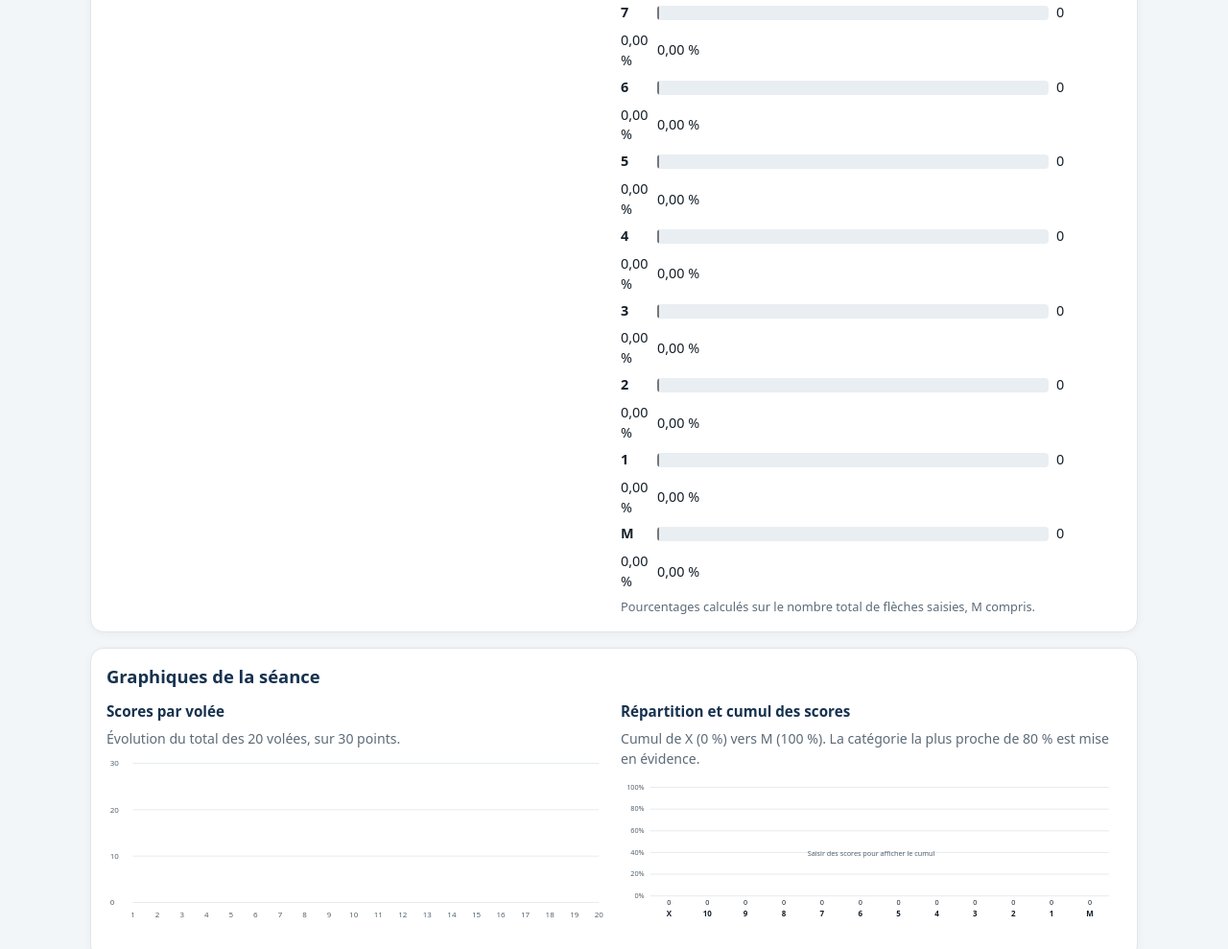
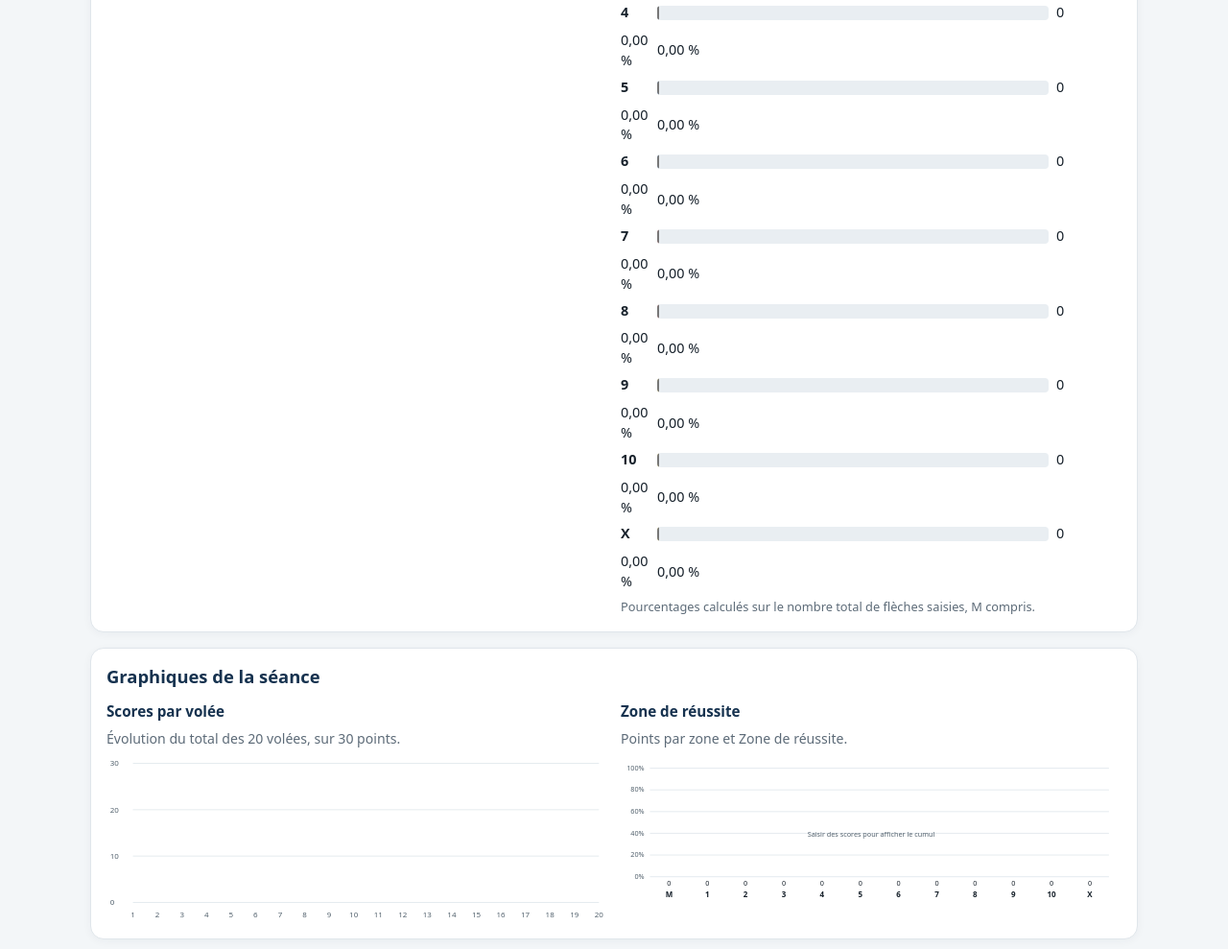
Before and after one commit to Madaste/Feuille-de-marque-clavier-, a plain HTML site: page index.html in a window 1280 px wide. Shown: the part 2909-3898 px from the top of the page at 96% size. Drawn offline with Linux system fonts and the light colour scheme.

Commit message:
Add files via upload

```diff
--- a/index.html
+++ b/index.html
@@ -663,8 +663,8 @@ footer{font-size:.82rem;color:var(--muted);text-align:center;padding:4px 0 18px}
     <div class="chart-wrap"><svg id="volleyChart" class="volley-chart" viewBox="0 0 720 250" preserveAspectRatio="xMidYMid meet" role="img" aria-label="Graphique des scores par volée"></svg></div>
   </div>
   <div class="chart-panel">
-    <h3>Répartition et cumul des scores</h3>
-    <p class="help">Cumul de X (0 %) vers M (100 %). La catégorie la plus proche de 80 % est mise en évidence.</p>
+    <h3>Zone de réussite</h3>
+    <p class="help">Points par zone et Zone de réussite.</p>
     <div class="chart-wrap"><svg id="zoneChart" class="zone-chart" viewBox="0 0 720 250" preserveAspectRatio="xMidYMid meet" role="img" aria-label="Répartition des scores et pourcentage cumulé"></svg></div>
   </div>
 </div>
@@ -866,18 +866,20 @@ footer{font-size:.82rem;color:var(--muted);text-align:center;padding:4px 0 18px}
     const svg=document.getElementById("zoneChart");
     const W=720,H=250,left=42,right=18,top=27,base=183;
     const plotW=W-left-right,plotH=base-top;
-    // Lecture de X vers M : le cumul augmente jusqu'à 100 %.
-    const cats=["X","10","9","8","7","6","5","4","3","2","1","M"];
+    // Lecture de M vers X : pour chaque zone, pourcentage des flèches
+    // dans cette zone ou une zone supérieure.
+    const cats=["M","1","2","3","4","5","6","7","8","9","10","X"];
     const colors={"M":"#d9d9d9","1":"#ffffff","2":"#ffffff","3":"#000000","4":"#000000","5":"#0057b8","6":"#0057b8","7":"#c00000","8":"#c00000","9":"#ffdf00","10":"#ffdf00","X":"#ffdf00"};
     const maxCount=Math.max(1,...cats.map(k=>counts[k]||0));
     const step=plotW/cats.length,barW=step*0.48;
     const x=i=>left+step*(i+0.5), yPct=p=>base-(p/100)*plotH, yCount=n=>base-(n/maxCount)*plotH;
     // Pour chaque zone, cumul des flèches de cette zone jusqu'à X.
+    // En lecture M vers X, le plateau à 100 % se termine à la zone
+    // la plus faible effectivement touchée.
     let running=0;
-    const values=cats.map(k=>{running+=(counts[k]||0);return total?running/total*100:0;});
-    // Arrêter la courbe au premier 100 %, soit la zone la plus faible
-    // effectivement touchée. Les zones inférieures ne prolongent pas la courbe.
-    const endIndex=total?values.findIndex(v=>v>=100-1e-9):-1;
+    const values=cats.map(k=>{running+=(counts[k]||0);return total?100-(running-(counts[k]||0))/total*100:0;});
+    const fullIndices=values.map((v,i)=>v>=100-1e-9?i:-1).filter(i=>i>=0);
+    const endIndex=total&&fullIndices.length?fullIndices[fullIndices.length-1]:-1;
     let closest=-1,bestDiff=Infinity;
     if(endIndex>=0) values.slice(0,endIndex+1).forEach((v,i)=>{const d=Math.abs(v-80);if(d<bestDiff-1e-9){bestDiff=d;closest=i;}});
     let out='';
@@ -909,16 +911,15 @@ footer{font-size:.82rem;color:var(--muted);text-align:center;padding:4px 0 18px}
     set("alln9",a.n9+b.n9);set("alln10",a.n10+b.n10);set("allnx",a.nx+b.nx);
     set("zr1",zone(a.vals));set("zr2",zone(b.vals));set("zrAll",zone(all));
     const distribution=document.getElementById("distribution");
-    const scores=["X","10","9","8","7","6","5","4","3","2","1","M"];
+    const scores=["M","1","2","3","4","5","6","7","8","9","10","X"];
     const counts={}; scores.forEach(s=>counts[s]=all.filter(v=>v===s).length);
     const max=Math.max(1,...Object.values(counts));
     const pctText=n=>n.toLocaleString("fr-FR",{minimumFractionDigits:2,maximumFractionDigits:2})+" %";
     const cumulativePct=s=>{
       if(!count)return 0;
-      const i=scores.indexOf(s);
-      if(i<=0)return 0;
-      if(i===scores.length-1)return 100;
-      return scores.slice(0,i).reduce((sum,key)=>sum+(counts[key]||0),0)/count*100;
+      if(s==="M")return 100;
+      const threshold=s==="X"?10:Number(s);
+      return all.filter(v=>v!=="M" && (v==="X"?10:Number(v))>=threshold).length/count*100;
     };
     distribution.innerHTML='<div class="dist-head"><span></span><span></span><span>Nb</span><span>%</span><span>% cumulé</span></div>'+scores.map(s=>{
       const pct=count?counts[s]/count*100:0;
```
